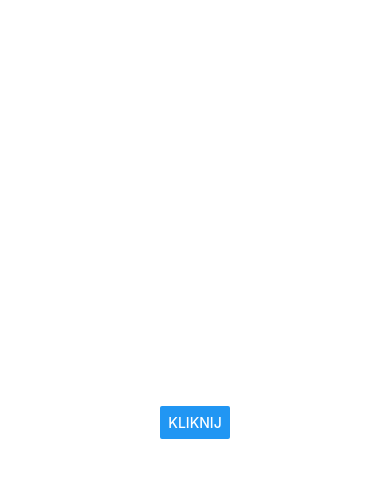
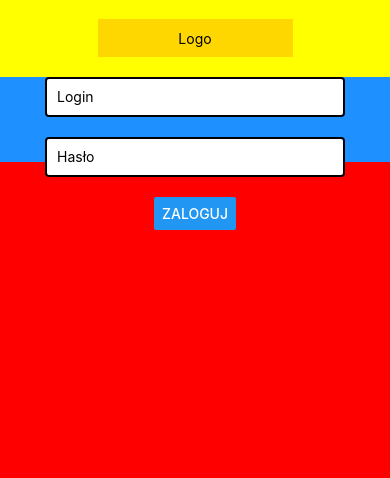
Before and after one commit to GrzSwa/Ivi, a React Native app: screen /Login in a window 390 px wide. Shown: the top 478 px of the page. Built offline with nearby package versions, Linux system fonts and the light colour scheme.

Commit message:
Authentication

```diff
--- a/App.js
+++ b/App.js
@@ -1,33 +1,34 @@
-import { StatusBar } from 'expo-status-bar';
-import { StyleSheet, Text, View , Button} from 'react-native';
-import { db } from './FirebaseConfig';
-import { collection, getDoc, doc, getDocs } from "firebase/firestore";
-import { useState } from 'react';
+import 'react-native-gesture-handler';
+import { NavigationContainer } from '@react-navigation/native';
+import { createStackNavigator } from '@react-navigation/stack';
+import LoginScreen from './Screens/LoginScreen';
+import RegisterScreen from './Screens/RegisterScreen';
+import HomeScreen from './Screens/HomeScreen';
+
+const Stack = createStackNavigator();
 
 export default function App() {
-    const [tab, setTab] = useState([])
-    async function readData(){
-        const querySnapshot = await getDocs(collection(db, "/Wiedza/pisownia ou/Zadania/"));
-            querySnapshot.forEach((doc) => {
-            //console.log(doc.data());
-            //setTab(doc.data());
-            console.log(tab);
-            console.log("-----------------------");
-        });
-    }
     return (
-        <View style={styles.container}>
-            <Button title="kliknij" onPress={readData}></Button>
-            <StatusBar style="auto" />
-        </View>
+        <NavigationContainer>
+            <Stack.Navigator initialRouteName="Login">
+
+                <Stack.Screen
+                    name="Login"
+                    component={LoginScreen}
+                    options={{headerShown:false}}
+                />
+
+                <Stack.Screen
+                    name="Register"
+                    component={RegisterScreen}
+                />
+
+                <Stack.Screen
+                    name="Home"
+                    component={HomeScreen}
+                    options={{headerShown:false}}
+                />
+            </Stack.Navigator>
+        </NavigationContainer>
     );
 }
-
-const styles = StyleSheet.create({
-  container: {
-    flex: 1,
-    backgroundColor: '#fff',
-    alignItems: 'center',
-    justifyContent: 'center',
-  },
-});
--- a/FirebaseConfig.js
+++ b/FirebaseConfig.js
@@ -1,6 +1,7 @@
 // Import the functions you need from the SDKs you need
 import { initializeApp } from "firebase/app";
 import { getFirestore } from "firebase/firestore";
+import { getAuth, createUserWithEmailAndPassword} from "firebase/auth"
 // TODO: Add SDKs for Firebase products that you want to use
 // https://firebase.google.com/docs/web/setup#available-libraries
 
@@ -17,3 +18,4 @@ const firebaseConfig = {
 // Initialize Firebase
 const app = initializeApp(firebaseConfig);
 export const db = getFirestore(app);
+export const auth = getAuth(app);
--- /dev/null
+++ b/Screens/HomeScreen.js
@@ -0,0 +1,37 @@
+import { StatusBar } from 'expo-status-bar';
+import { StyleSheet, Text, View, SafeAreaView, Button } from 'react-native';
+
+export default function HomeScreen({navigation, route}) {
+    const check = () =>{
+        console.log(route.params.user)
+    }
+
+    if(route.params.user){
+        return (
+            <SafeAreaView style={styles.container}>
+                <View>
+                    <Text>Succesfuly</Text>
+                    <Button title="show params" onPress={check}/>
+                </View>
+            </SafeAreaView>
+        );
+    }else{
+        return (
+            <SafeAreaView style={styles.container}>
+                <View>
+                    <Text>UPS x_x</Text>
+                </View>
+            </SafeAreaView>
+        );
+    }
+}
+
+const styles = StyleSheet.create({
+  container: {
+    flex: 1,
+    backgroundColor: '#fff',
+    alignItems: 'center',
+    justifyContent: 'center',
+    backgroundColor:'dodgerblue',
+  },
+});
--- /dev/null
+++ b/Screens/LoginScreen.js
@@ -0,0 +1,111 @@
+import { StyleSheet, Text, View, SafeAreaView, Platform, TextInput, Button, Alert } from 'react-native';
+import { useForm, Controller } from "react-hook-form";
+import { signInWithEmailAndPassword} from 'firebase/auth';
+import { auth } from '../FirebaseConfig';
+
+export default function LoginScreen({navigation}) {
+
+    const { control, handleSubmit} = useForm();
+
+    const onSubmit = (data) =>{
+        console.log(data);
+        if( data.Login < 1 || data.password < 1 || data.Login == undefined || data.password == undefined){
+            Alert.alert("Błąd logowania","Niepoprawny login lub hasło",[
+                {
+                    text: "Cancel",
+                    onPress: () => console.log("Cancel Pressed"),
+                },
+                { text: "OK", onPress: () => console.log("OK Pressed") }
+                ]
+            );
+        }else{
+            {signInWithEmailAndPassword(auth, data.Login, data.password).then((cred) => {
+
+                navigation.navigate("Home", {user: cred});
+                console.log(cred.user.email);
+            })}
+        };
+    }
+
+    return (
+        <SafeAreaView style={styles.container}>
+            <View>
+                <View style={styles.iconBox}>
+                    <View style={styles.icon}>
+                        <Text>Logo</Text>
+                    </View>
+                </View>
+                <View style={styles.FormBox}>
+                    <Controller
+                        control={control}
+                        name="Login"
+                        rules={{require:true}}
+                        render={({field: {value, onChange}, fieldState:{error}}) =>
+                            <TextInput
+                                style={styles.input}
+                                placeholder='Login'
+                                value={value}
+                                onChangeText={onChange}
+                            />
+                        }
+                    />
+
+                    <Controller
+                        control={control}
+                        name="password"
+                        rules={{require:true}}
+                        render={({field: {value, onChange}}) =>
+                            <TextInput
+                                style={styles.input}
+                                placeholder='Hasło'
+                                value={value}
+                                onChangeText={onChange}
+                            />
+                        }
+                    />
+                    <Button title="Zaloguj" onPress={handleSubmit(onSubmit)}/>
+                </View>
+            </View>
+        </SafeAreaView>
+    );
+}
+
+const styles = StyleSheet.create({
+  container: {
+    flex: 1,
+    backgroundColor: 'red',
+    paddingTop: Platform.OS === 'android' ? 30 : 0,
+  },
+  iconBox: {
+    backgroundColor: 'yellow',
+    height:'45%',
+    justifyContent:'center',
+    alignItems:'center',
+  },
+
+  icon: {
+    backgroundColor: 'gold',
+    width:'50%',
+    height:'50%',
+    justifyContent:'center',
+    alignItems:'center',
+  },
+
+  FormBox: {
+    backgroundColor: 'dodgerblue',
+    height:'50%',
+    justifyContent:'flex-start',
+    alignItems:'center',
+  },
+
+  input: {
+    backgroundColor: 'white',
+    width: 300,
+    height: 40,
+    padding: 10,
+    borderRadius: 4,
+    borderWidth:2,
+    borderColor:"black",
+    marginBottom:20,
+  },
+});
--- /dev/null
+++ b/Screens/RegisterScreen.js
@@ -0,0 +1,19 @@
+import { StatusBar } from 'expo-status-bar';
+import { StyleSheet, Text, View } from 'react-native';
+
+export default function RegisterScreen() {
+    return (
+        <View style={styles.container}>
+            <Text>Register Screen</Text>
+        </View>
+    );
+}
+
+const styles = StyleSheet.create({
+  container: {
+    flex: 1,
+    backgroundColor: '#fff',
+    alignItems: 'center',
+    justifyContent: 'center',
+  },
+});
```
Also changed, not shown: metro.config.js (added, +7 -0 lines), package.json (+10 -1 lines), 1 other file (tests, documents, lock files or other folders).
